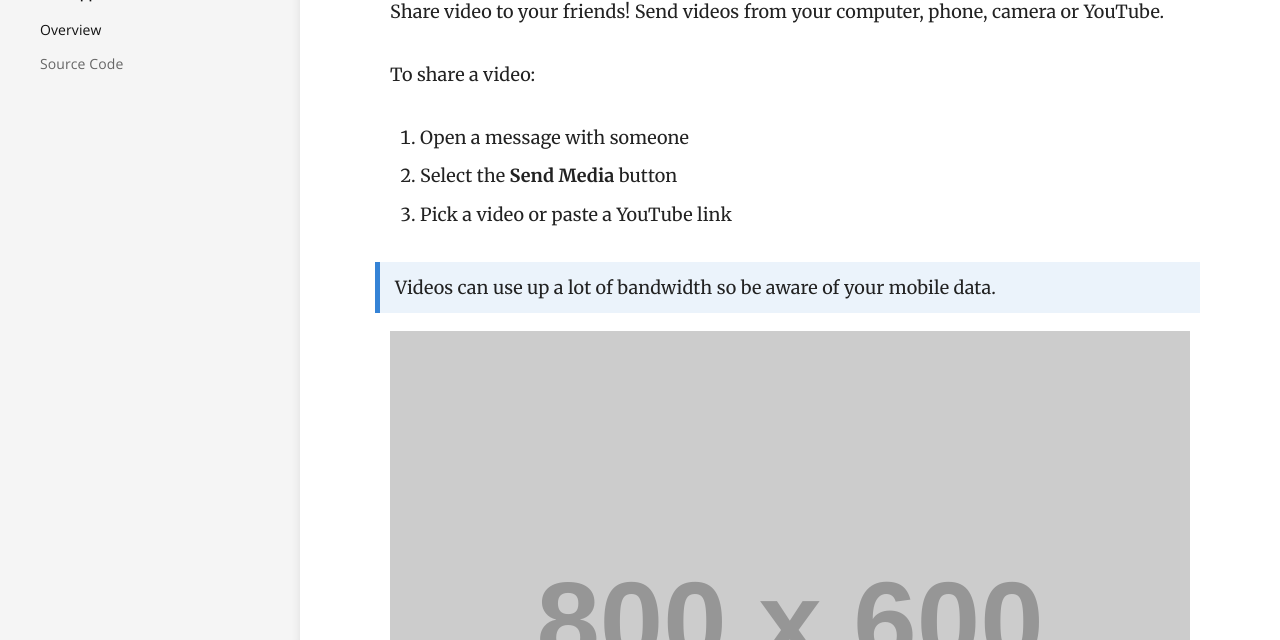
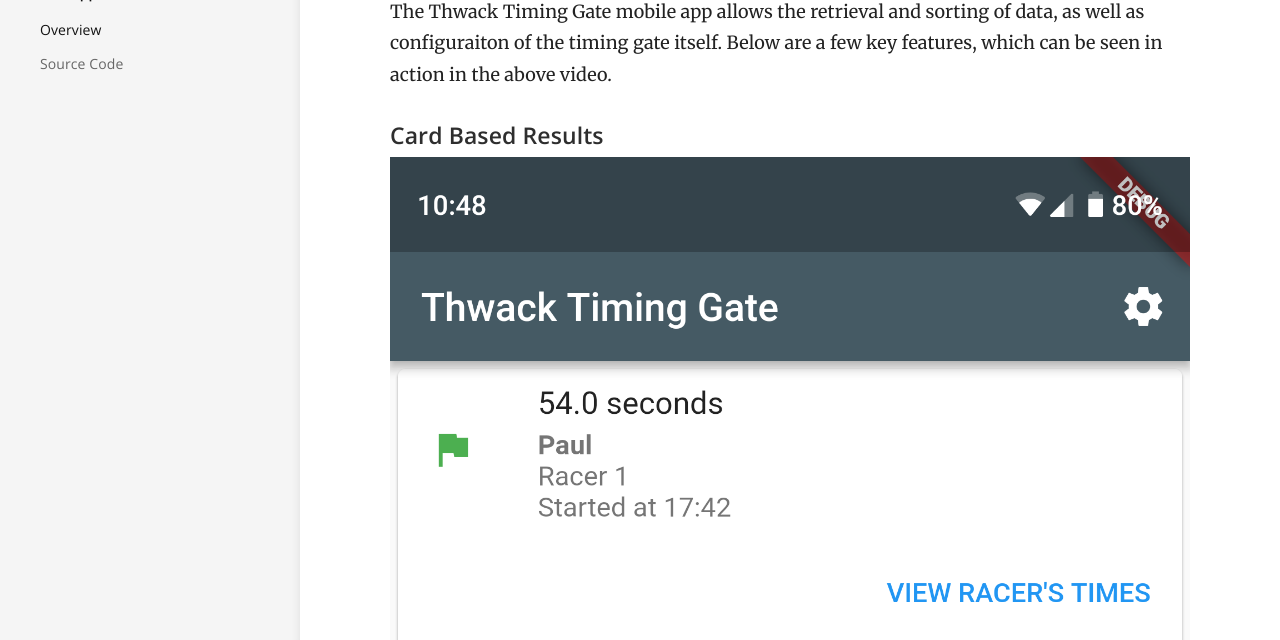
Before and after one commit to P-bibs/ThwackTimingSystems.github.io, a Jekyll site: the page built from _docs/3mobileApp/overview.md, in a window 1280 px wide and 900 px high, scrolled down 411 px, cut to the strip 260-900 px from the top of the window. Built offline with Jekyll 4.4.1, drawn with Linux system fonts in a browser that asks for light colours; some of the changed text lies outside the part shown.

Commit message:
Added mobile app source code page and movile app overview

```diff
--- a/_docs/3mobileApp/overview.md
+++ b/_docs/3mobileApp/overview.md
@@ -8,14 +8,23 @@
   <iframe src="https://www.youtube.com/embed/TYNzY31ogd4?rel=0&modestbranding=1&showinfo=0" frameborder="0" allowfullscreen></iframe>
 </div>
 
-Share video to your friends! Send videos from your computer, phone, camera or YouTube.
+The Thwack Timing Gate mobile app allows the retrieval and sorting of data, as well as configuraiton of the timing gate itself. Below are a few key features, which can be seen in action in the above video.
 
-To share a video:
+#### Card Based Results
+![](/images/app/sortView.png)
+Results are neatly categorized into easily readable cards in a modern looking interface.
 
-1. Open a message with someone
-2. Select the **Send Media** button
-3. Pick a video or paste a YouTube link
+##### Sort Your Results
+A convenient floating action button allows sorting of cards by racer, by start time, and by run duration.
 
-> Videos can use up a lot of bandwidth so be aware of your mobile data.
+#### See One Racer's Results
+![](/images/app/oneRacerView.png)
+Feeling a little narcisitic? Care about your results and no one elses? Just tab the button on one of your cards and everyone else's results will be swept away so you can bask in your own success.
 
-![](//placehold.it/800x600)
+#### Settings Tab
+![](/images/app/settingsView.png)
+An easily accessible settings tab allows configuration of the Thwack Timing Gate for the inevitable occasion when everything doesn't go quite right.
+
+#### Id to Name Conversion Table
+![](/images/app/idToNameTable.png)
+The start line features a keypad for racers to punch in their IDs. Use this interface to edit the table that converts these IDs to actual racer names.
```
Also changed, not shown: _docs/3mobileApp/sourceCode.md (+6 -0 lines), images/app/idToNameTable.png (added), images/app/mainView.png (added), images/app/oneRacerView.png (added), images/app/settingsView.png (added), images/app/sortView.png (added), 1 other file.
